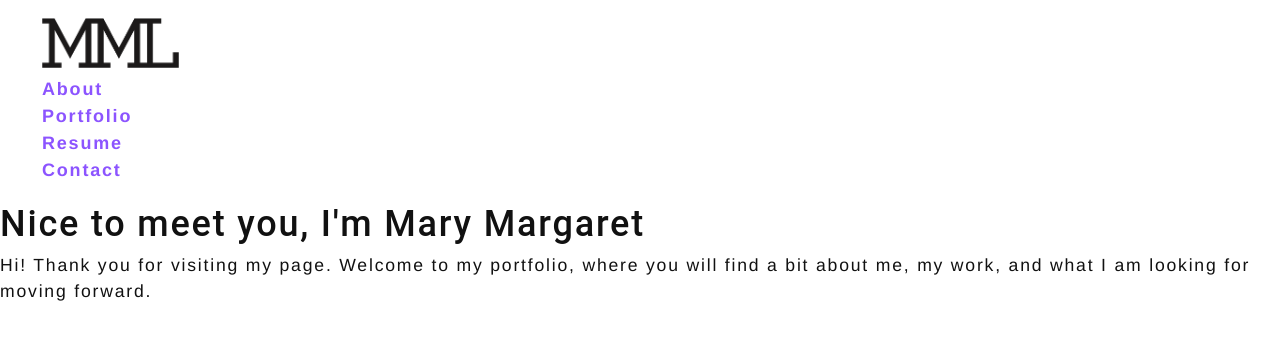
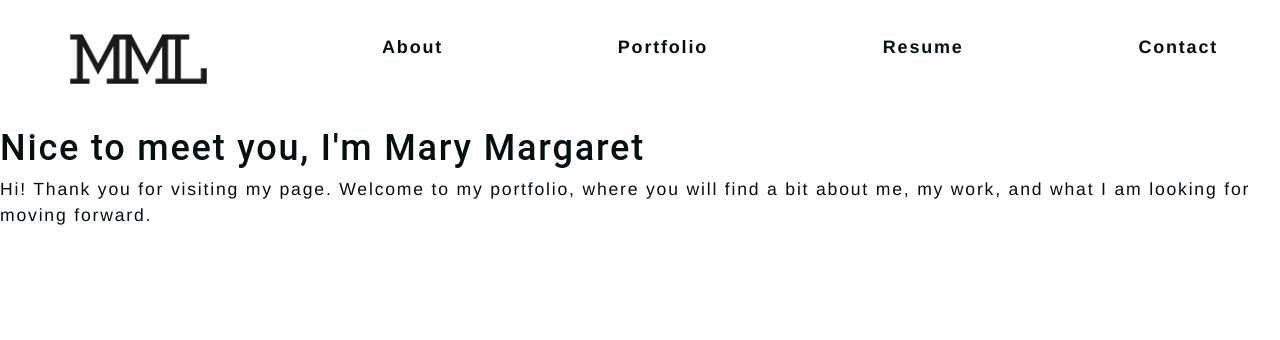
Before and after one commit to mmlawton15/ReactPortfolio, a React (Create React App) app: page / in a window 1280 px wide. Shown: the top 340 px of the page. Built offline with nearby package versions, Linux system fonts and the light colour scheme.

Commit message:
working on the nav bar

```diff
--- a/src/components/Nav/index.js
+++ b/src/components/Nav/index.js
@@ -4,6 +4,8 @@ import {capitalizeFirstLetter} from '../../utils/helpers';
 
 function Nav({currentPage, handlePageChange}) {
     return (
+        <header className="navigation-bar">
+            <nav>
                 <ul>
                     <li>
                         <a
@@ -38,32 +40,8 @@ function Nav({currentPage, handlePageChange}) {
                         className={currentPage === 'Contact' ? 'nav-link active' : 'nav-link'}>Contact</a>
                     </li>
                 </ul>
-
-
-
-
-
-        // <header className='flex-row px-1'>
-        //     <h2>
-        //         <a href='/'> <img src={personalLogo} alt="personal logo" className='logo'/></a>
-        //     </h2>
-        //     <nav>
-        //         <ul className='flex-row'>
-        //             <li className={`mx-2`}>
-        //                 <a href='../pages/About.js' onClick={() => setContactSelected(true)}>About</a>
-        //             </li>
-        //             <li className={`mx-2`}>
-        //                 <a href='#resume' onClick={() => setContactSelected(true)}>Resume</a>
-        //             </li>
-        //             <li className={`mx-2`}>
-        //                 <a href='#portfolio' onClick={() => setContactSelected(true)}>Portfolio</a>
-        //             </li>
-        //             <li className={`mx-2`}>
-        //                 <a href='#contact' onClick={() => setContactSelected(true)}>Contact</a>
-        //             </li>
-        //         </ul>
-        //     </nav>
-        // </header>
+            </nav>
+        </header>
     );
 }
 
--- a/src/components/pages/Contact.js
+++ b/src/components/pages/Contact.js
@@ -6,4 +6,4 @@ export default function Contact() {
         <h1>Contact</h1>
       </div>
     );
-  }
+}
--- a/src/index.css
+++ b/src/index.css
@@ -4,18 +4,15 @@ main {
   padding: 50px 30px;
 }
 :root {
-  --primary: #8c54ff;
-  --secondary: #85ccff;
-  --tertiary: #B12704;
-  --light: #fafafa;
-  --dark: #000000;
-  --darker: #111111;
-  --error: rgb(228, 46, 1);
+  --white: #fffffa;
+  --lightest-blue: #78cdd7;
+  --medium-blue: #44a1a0;
+  --dark-blue: #247b7b;
+  --darkest-blue: #0d5c63;
+  --text: #040F0F;
   --spacing-one: calc(1rem * 0.5);
   --spacing-two: calc(1rem);
   --spacing-five: calc(2.5rem);
-  --blue: #85ccff;
-
 }
 
 * {
@@ -35,9 +32,8 @@ body {
   font-size: 18px;
   letter-spacing: .1em;
   background: white;
-  color: var(--darker);
+  color: var(--text);
   font-family: 'Helvetica';
-
 }
 
 h1,
@@ -83,42 +79,54 @@ p {
 }
 
 a {
-  color: var(--tertiary);
+  color: var(--dark-blue);
   text-decoration: none;
   font-weight: bold;
 }
 
 a:hover {
-  text-decoration: underline;
+  color: var(--lightest-blue);
 }
 
-header {
+/*---------------------------------HEADER CODE---------------------------------------------------------------------------------------*/
+
+nav li {
+  cursor: pointer;
+}
+
+.navigation-bar {
+  padding: 0 2rem 0 0;
+  margin: 0;
   background: white;
 }
 
-header a {
-  color: var(--blue);
+.navigation-bar a {
+  color:#040F0F;
+  font-weight: bold;
+  transition: ease-in-out 200ms;
 }
 
-button {
-  font-size: 1rem;
-  text-decoration: none;
-  padding: 0.25rem 1rem;
-  border-radius: .5rem;
-  border: none;
-  outline: none;
-  cursor: pointer;
-  margin: 0 1px;
-  background-color: var(--secondary);
+.navigation-bar a:hover {
+  color:#44a1a0;
 }
 
-button:hover {
-  opacity: .8;
+.navigation-bar nav{
+  margin: auto;
 }
 
-button[disabled] {
-  cursor: default;
-  opacity: .8;
+.navigation-bar ul{
+  display: flex;
+  flex-wrap: wrap;
+  justify-content: space-between;
+  align-items: right;
+  list-style: none;
+  vertical-align: middle;
+}
+
+.navigation-bar li a{
+  display: inline-block;
+  vertical-align: middle;
+  padding: 1rem 2rem;
 }
 
 img {
@@ -151,18 +159,12 @@ li {
   list-style: none;
 }
 
-nav a:hover {
-  text-decoration: none;
-}
 
-nav  li {
-  cursor: pointer;
-}
 
 textarea {
 	width: 600px;
 	height: 120px;
-	border: 3px solid #cccccc;
+	border: 3px solid;
 	padding: 5px;
 }
 
@@ -248,32 +250,6 @@ textarea {
   cursor: pointer;
 }
 
-.modalBackdrop {
-	background: rgba(0, 0, 0, .65);
-	bottom: 0;
-	left: 0;
-	overflow: auto;
-	position: fixed;
-	right: 0;
-	top: 0;
-	z-index: 1;
-}
-
-.modalContainer {
-	background: var(--darker);
-	border-radius: 5px;
-	max-width: 100%;
-	margin: 50px auto;
-	padding: 15px;
-	width: 960px;
-}
-
-.modalTitle {
-	font-size: 18px;
-	font-weight: 600;
-	margin-bottom: 25px;
-}
-
 button {
 	background: var(--primary);
 	border: 0;
@@ -288,7 +264,7 @@ button {
 
 a {
 	border-radius: 5px;
-	color: var(--primary);
+	color: var(--text);
 	font-weight: 600;
 	padding: 2px 4px;
 	margin-left: -2px;
@@ -297,7 +273,7 @@ a {
 }
 
 .navActive {
-  color: var(--secondary);
+  color: var(--medium-blue);
 }
 
 .logo {
```
Lines whose indentation alone changed are shown as unchanged.
